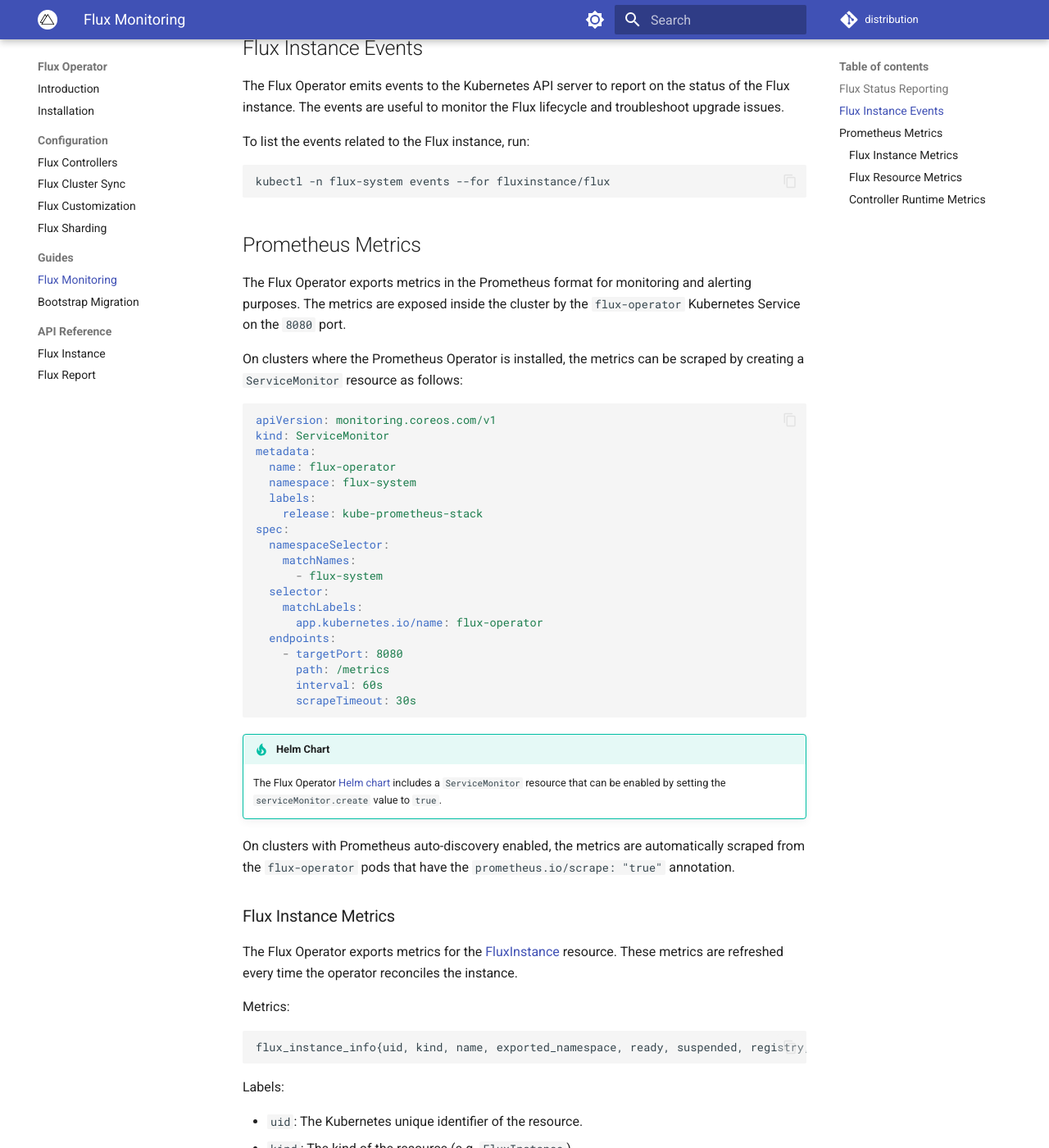
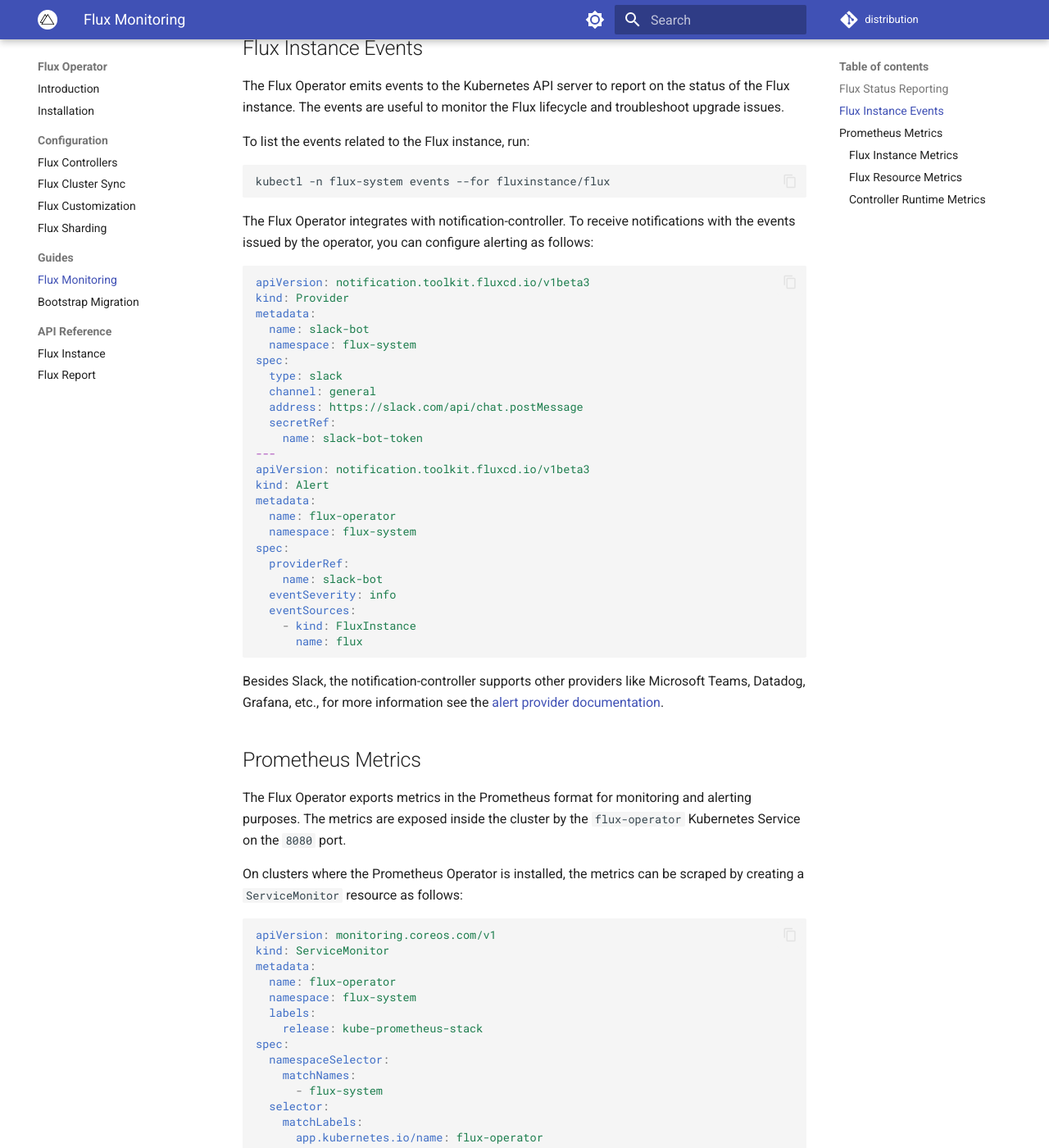
Before and after one commit to controlplaneio-fluxcd/distribution, an MkDocs documentation site: the page built from docs/operator/monitoring.md, in a window 1280 px wide and 1400 px high, scrolled down 968 px. Shown: the whole window at 82% size. Built offline with MkDocs 1.6.1 and Material for MkDocs 9.7.7, drawn with Linux system fonts in a browser that asks for light colours; comment, search, counter and statistics services are not loaded.

Commit message:
Update the Flux Operator docs for v0.13.0
Signed-off-by: Stefan Prodan <stefan.prodan@gmail.com>

````diff
--- a/docs/operator/monitoring.md
+++ b/docs/operator/monitoring.md
@@ -48,6 +48,39 @@
 ```shell
 kubectl -n flux-system events --for fluxinstance/flux
 ```
+
+The Flux Operator integrates with notification-controller. To receive notifications with the
+events issued by the operator, you can configure alerting as follows:
+
+```yaml
+apiVersion: notification.toolkit.fluxcd.io/v1beta3
+kind: Provider
+metadata:
+  name: slack-bot
+  namespace: flux-system
+spec:
+  type: slack
+  channel: general
+  address: https://slack.com/api/chat.postMessage
+  secretRef:
+    name: slack-bot-token
+---
+apiVersion: notification.toolkit.fluxcd.io/v1beta3
+kind: Alert
+metadata:
+  name: flux-operator
+  namespace: flux-system
+spec:
+  providerRef:
+    name: slack-bot
+  eventSeverity: info
+  eventSources:
+    - kind: FluxInstance
+      name: flux
+```
+
+Besides Slack, the notification-controller supports other providers like Microsoft Teams, Datadog, Grafana, etc.,
+for more information see the [alert provider documentation](https://fluxcd.io/flux/components/notification/providers/).
 
 ## Prometheus Metrics
 
````
Also changed, not shown: docs/operator/fluxinstance.md (+1 -0 lines).
